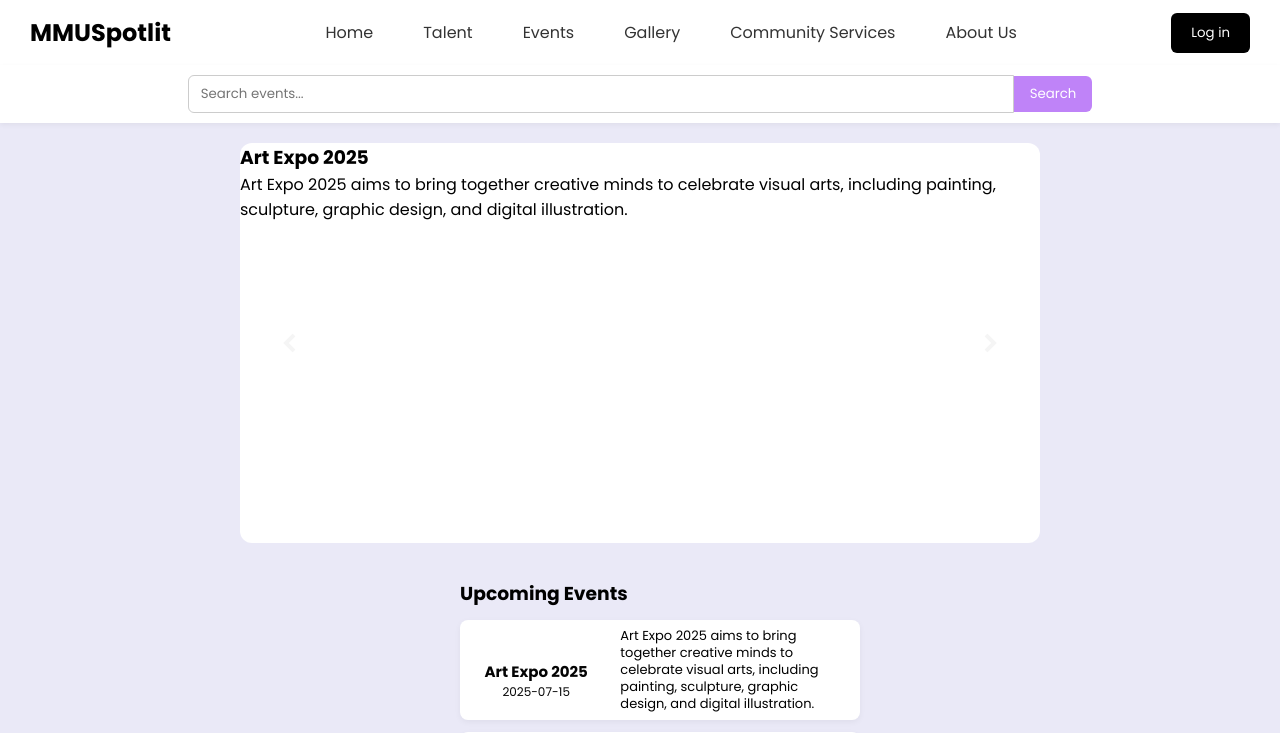
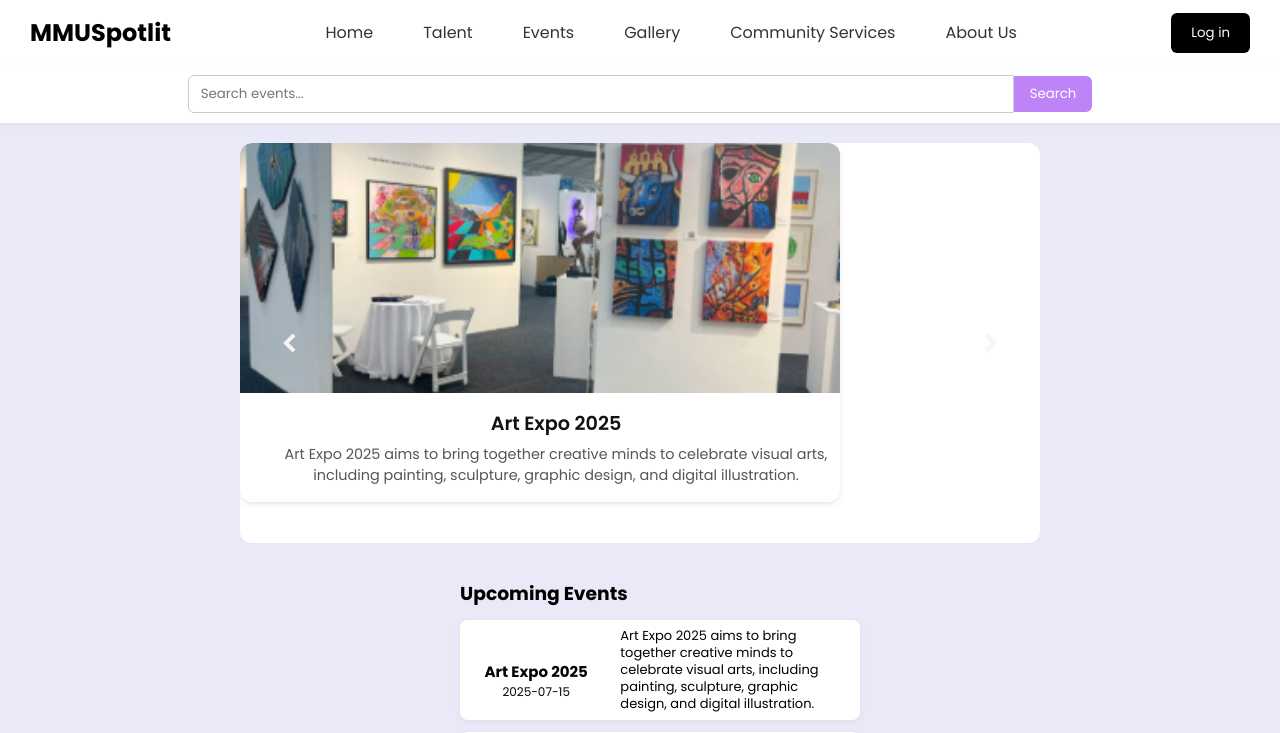
Before and after one commit to NurArisya/WebApp, a PHP site: page /php/dashboard.php in a window 1280 px wide. Shown: the top 733 px of the page. Run offline with PHP 8.4, Linux system fonts and the light colour scheme; data comes from the database, SQL or seed files in the repository.

Commit message:
Update dashboard.css

```diff
--- a/css/dashboard.css
+++ b/css/dashboard.css
@@ -235,13 +235,6 @@ body {
     background: white;
 }
 
-.slides img {
-    width: 100%;
-    display: none;
-    height: 100%;
-    object-fit: cover;
-}
-
 img.displaySlide {
     display: block;
 }
@@ -290,3 +283,41 @@ img.displaySlide {
     }
 
 }
+
+.slide-box {
+    background: white;
+    border-radius: 12px;
+    box-shadow: 0 2px 5px rgba(0,0,0,0.1);
+    overflow: hidden;
+    width: 100%;
+    max-width: 600px;
+    display: flex;
+    flex-direction: column;
+    align-items: center;
+    justify-content: flex-start;
+}
+
+.slide-image-top {
+    width: 100%;
+    height: 250px;
+    object-fit: cover;
+    display: block;
+}
+
+.slide-caption-under {
+    padding: 16px;
+    text-align: center;
+    width: 100%;
+}
+
+.slide-caption-under h3 {
+    font-size: 1.2rem;
+    margin-bottom: 6px;
+    font-weight: 600;
+    color: #111;
+}
+
+.slide-caption-under p {
+    font-size: 0.9rem;
+    color: #555;
+}
```
